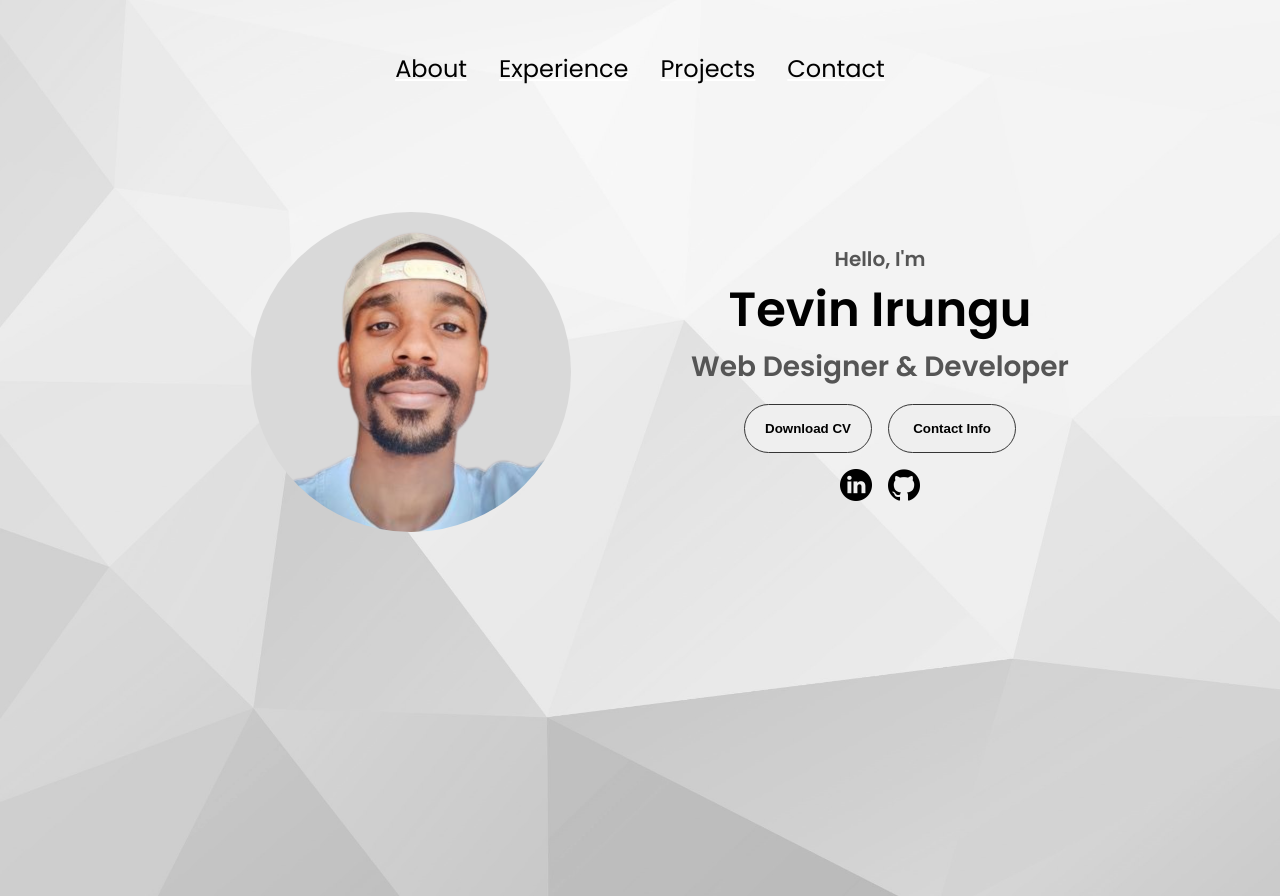
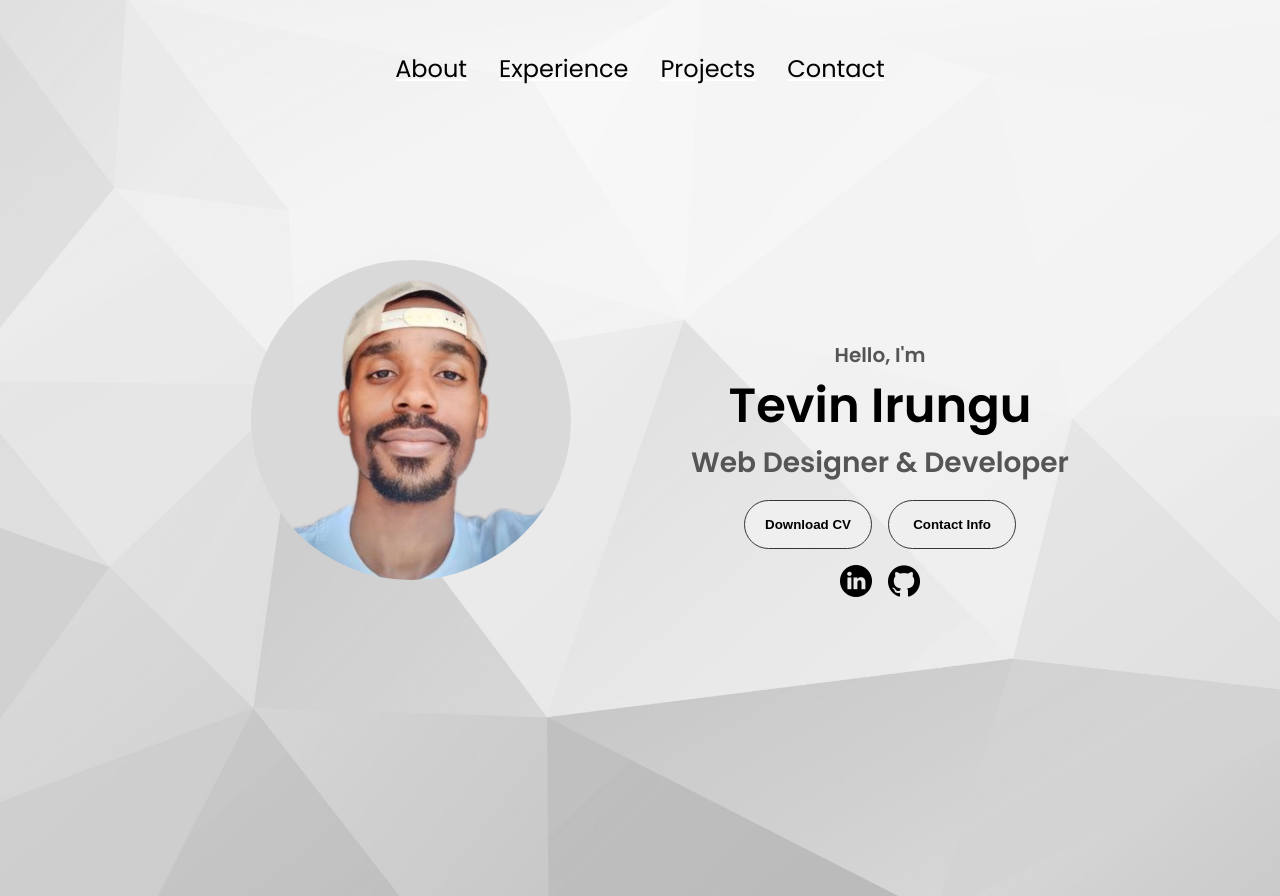
Before and after one commit to Tiwami626/Tiwami-Personal-Portfolio, a website: page index.html in a window 1280 px wide. Drawn offline with Linux system fonts and the light colour scheme.

Commit message:
Update styles.css

```diff
--- a/styles.css
+++ b/styles.css
@@ -185,7 +185,7 @@ section-container{
         width: 400px;
         margin: auto 0;
         justify-content: center;
-        padding-bottom: 20%;
+        padding-bottom: 10%;
 }
 
 .profile-img{
@@ -205,7 +205,7 @@ section-container{
         align-self: center;
         text-align: center;
         font-size: 1.25rem;
-        padding-bottom: 20%;
+
 
 }
 
```
